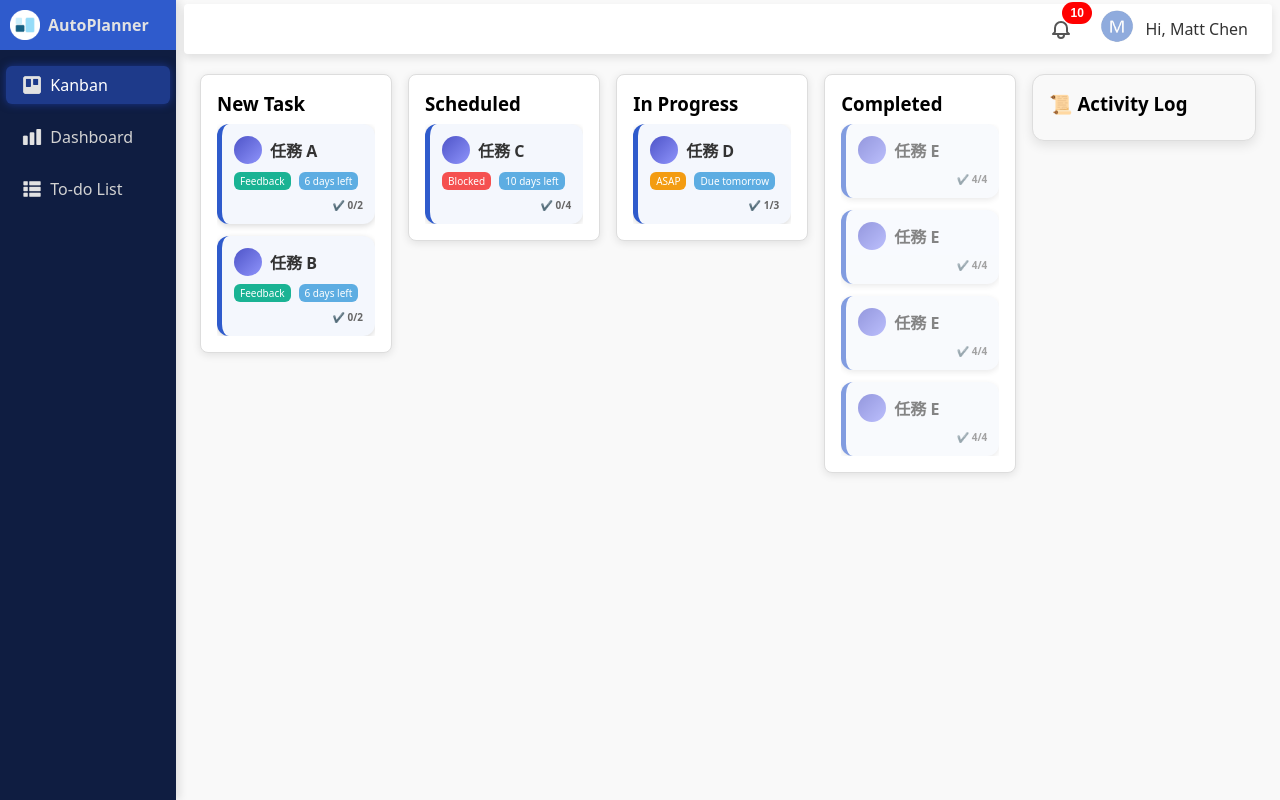
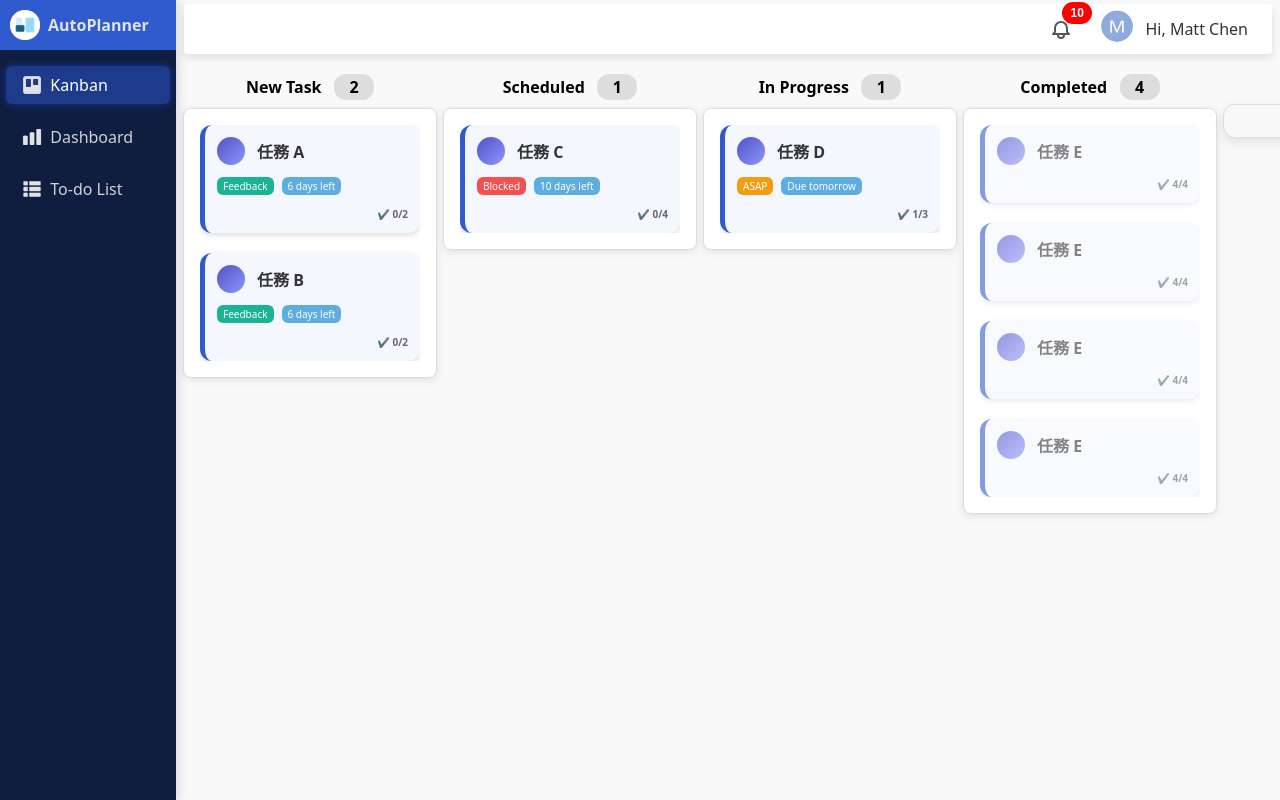
Before and after one commit to EngrMatt/AutoPlanner, a Nuxt app: page /kanban in a window 1280 px wide. Built offline with nearby package versions, Linux system fonts and the light colour scheme.

Commit message:
feat: 增加區塊標題 與 數字

```diff
--- a/app/pages/kanban.vue
+++ b/app/pages/kanban.vue
@@ -1,7 +1,11 @@
 <template>
   <div class="board">
+    <div class="column-wrapper">
+      <div class="column-title">New Task
+        &nbsp
+        <a class="column-title-count">2</a>
+      </div>
       <div class="column">
-      <div class="column-title">New Task</div>
         <div ref="newTaskRef" class="list">
           <div v-for="item in newTask" :key="item.id" class="card">
             <div class="card-header">
@@ -18,9 +22,14 @@
           </div>
         </div>
       </div>
+    </div>
 
+    <div class="column-wrapper">
+      <div class="column-title">Scheduled
+        &nbsp
+        <a class="column-title-count">1</a>
+      </div>
       <div class="column">
-      <div class="column-title">Scheduled</div>
         <div ref="scheduledRef" class="list">
           <div v-for="item in scheduled" :key="item.id" class="card">
             <div class="card-header">
@@ -37,9 +46,14 @@
           </div>
         </div>
       </div>
+    </div>
 
+    <div class="column-wrapper">
+      <div class="column-title">In Progress
+          &nbsp
+        <a class="column-title-count">1</a>
+      </div>
       <div class="column">
-      <div class="column-title">In Progress</div>
         <div ref="inProgressRef" class="list">
           <div v-for="item in inProgress" :key="item.id" class="card">
             <div class="card-header">
@@ -56,9 +70,14 @@
           </div>
         </div>
       </div>
+    </div>
 
+    <div class="column-wrapper">
+      <div class="column-title">Completed
+          &nbsp
+        <a class="column-title-count">4</a>
+      </div>
       <div class="column">
-      <div class="column-title">Completed</div>
         <div ref="completedRef" class="list">
           <div v-for="item in completed" :key="item.id" class="card completed">
             <div class="card-header">
@@ -71,14 +90,17 @@
           </div>
         </div>
       </div>
+    </div>
 
     <!-- 日誌區塊 -->
+    <div class="column-wrapper">
+      <div class="column-title">📜 Activity Log</div>
       <div class="column log-column">
-      <div class="column-title">📜 Activity Log</div>
         <div class="list log-list">
           <div v-for="(log, index) in activityLogs" :key="index" class="log-entry">
             <div class="log-timestamp">{{ log.split(']')[0] + ']' }}</div>
             <div class="log-message">{{ log.split(']')[1] }}</div>
+          </div>
         </div>
       </div>
     </div>
@@ -145,33 +167,54 @@ useSortable(completedRef, completed, {
 <style scoped>
 .board {
   display: flex;
-  gap: 16px;
+  gap: 40px;
   font-size: 12pt;
-  max-height: calc(100vh - 100px); /* 改用 max-height */
-  /* 不要 height */
-  align-items: flex-start; /* 讓子項目靠上對齊 */
+  max-height: calc(100vh - 100px);
+  align-items: flex-start;
 }
 
-.column {
-   /* 取消 flex:1 改成以下，讓寬度平均分但高度跟內容 */
-  flex-grow: 1;
-  flex-shrink: 0;
-  flex-basis: 0;
-  background: #ffffff;
-  border: 1px solid #ddd;
-  border-radius: 8px;
-  padding: 16px;
-  box-shadow: 0 2px 8px rgba(0,0,0,0.1);
+.column-wrapper {
   display: flex;
   flex-direction: column;
-  max-height: 100%; /* 確保不超過board max-height */
-  overflow: hidden;
+  align-items: center;
+  flex: 1 1 0;
+  min-width: 220px;
+  position: relative;
+  margin-bottom: 24px;
 }
 
 .column-title {
   font-weight: bold;
-  font-size: 14pt;
+  font-size: 12pt;
   margin-bottom: 8px;
+  padding: 0 8px;
+  z-index: 10;
+  width: 100%;
+  text-align: center;
+  gap: 20px;
+}
+
+.column-title-count {
+  background-color: #ddd;
+  border-radius: 12px;   /* 長橢圓形 */
+  padding: 2px 10px;     /* 上下稍窄，左右寬一些 */
+  font-size: 12pt;
+  min-width: 20px;
+  text-align: center;
+  display: inline-block;
+}
+
+.column {
+  background: #fff;
+  border: 1px solid #ddd;
+  border-radius: 8px;
+  padding: 16px;
+  width: 100%;
+  box-shadow: 0 2px 8px rgba(0,0,0,0.1);
+  display: flex;
+  flex-direction: column;
+  max-height: 100%;
+  overflow: hidden;
 }
 
 .list {
@@ -179,7 +222,7 @@ useSortable(completedRef, completed, {
   overflow-y: auto;
   display: flex;
   flex-direction: column;
-  gap: 12px;
+  gap: 20px;
   max-height: calc(80vh);
 }
 
@@ -191,7 +234,7 @@ useSortable(completedRef, completed, {
   box-shadow: 0 2px 6px rgba(0,0,0,0.15);
   display: flex;
   flex-direction: column;
-  gap: 8px;
+  gap: 12px;
   border-left: 5px solid #2f5bcc;
 }
 
@@ -202,7 +245,7 @@ useSortable(completedRef, completed, {
 .card-header {
   display: flex;
   align-items: center;
-  gap: 8px;
+  gap: 12px;
 }
 
 .avatar {
```
Lines whose indentation alone changed are shown as unchanged.
